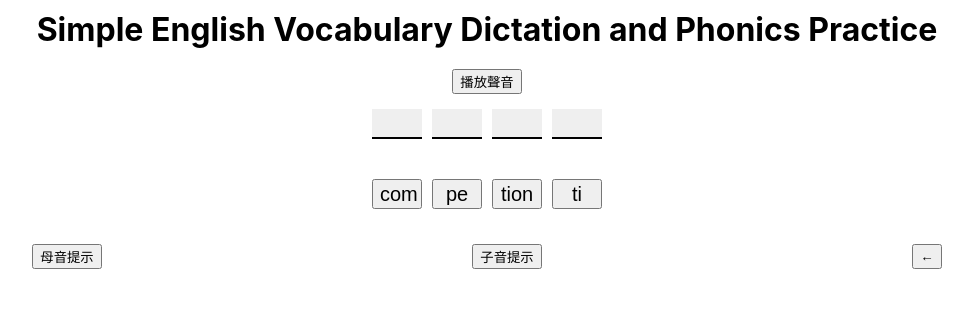
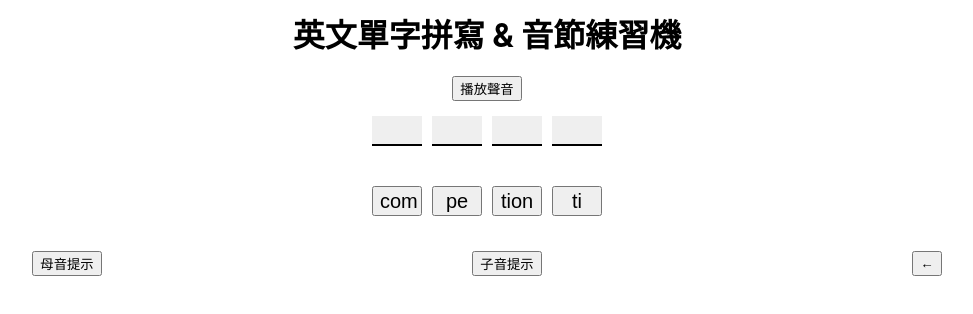
Before and after one commit to Kanmurio406/vocab_practice_react, a React (Create React App) app: page / in a window 1280 px wide. Shown: the top 314 px of the page, without its empty margins (153-1126 px from the left). Built offline with nearby package versions, Linux system fonts and the light colour scheme.

Commit message:
function planning

```diff
--- a/src/App.js
+++ b/src/App.js
@@ -6,6 +6,9 @@ import './App.scss';
 // 母音vowel: a,e,i,o,u
 // 子音consonant
 
+
+// 控制提示按鈕的顯示 點擊後的回應
+// 按鈕關閉和開啟 一次只能用一種
 function Answer (props) {
   return (
     <button className='answer'>{props.value}</button>
@@ -25,6 +28,10 @@ function Answers (props) {
   </div>);
 }
 
+
+// 控制選項區塊的顯示 點擊後的回應
+// 點選選項 取消選擇
+// 按鈕關閉和開啟
 function Option(props) {
   return (
     <button className='option'>{props.value}</button>
@@ -51,6 +58,9 @@ function Options (props) {
   </div>)
 }
 
+
+// 控制提示按鈕的顯示 點擊後的回應
+// 按鈕關閉和開啟 一次只能用一種
 function Tools ()  {
   return(<div className="tools-container">
     <button>母音提示</button>
@@ -59,6 +69,8 @@ function Tools ()  {
   </div>)
 }
 
+
+// 控制單一題的答案 確認答案正確與否 聲音播放 中文顯示
 class Vocabulary extends React.Component {
   // renderSquare(i) {
   //   return (
@@ -85,6 +97,8 @@ class Vocabulary extends React.Component {
   }
 }
 
+
+// 控制完整題庫 答題時間 關卡切換 模式 主題顏色
 class Controller extends React.Component {
   constructor(props) {
     super(props);
@@ -148,7 +162,7 @@ class Controller extends React.Component {
 
     return (
       <div className="container">
-        <h1>Simple English Vocabulary Dictation and Phonics Practice</h1>
+        <h1>英文單字拼寫 & 音節練習機</h1>
         <button className="play-sound">播放聲音</button>
         <Vocabulary currentVocab={currentVocab} syllableMode={this.state.syllableMode} />
       </div>
```
